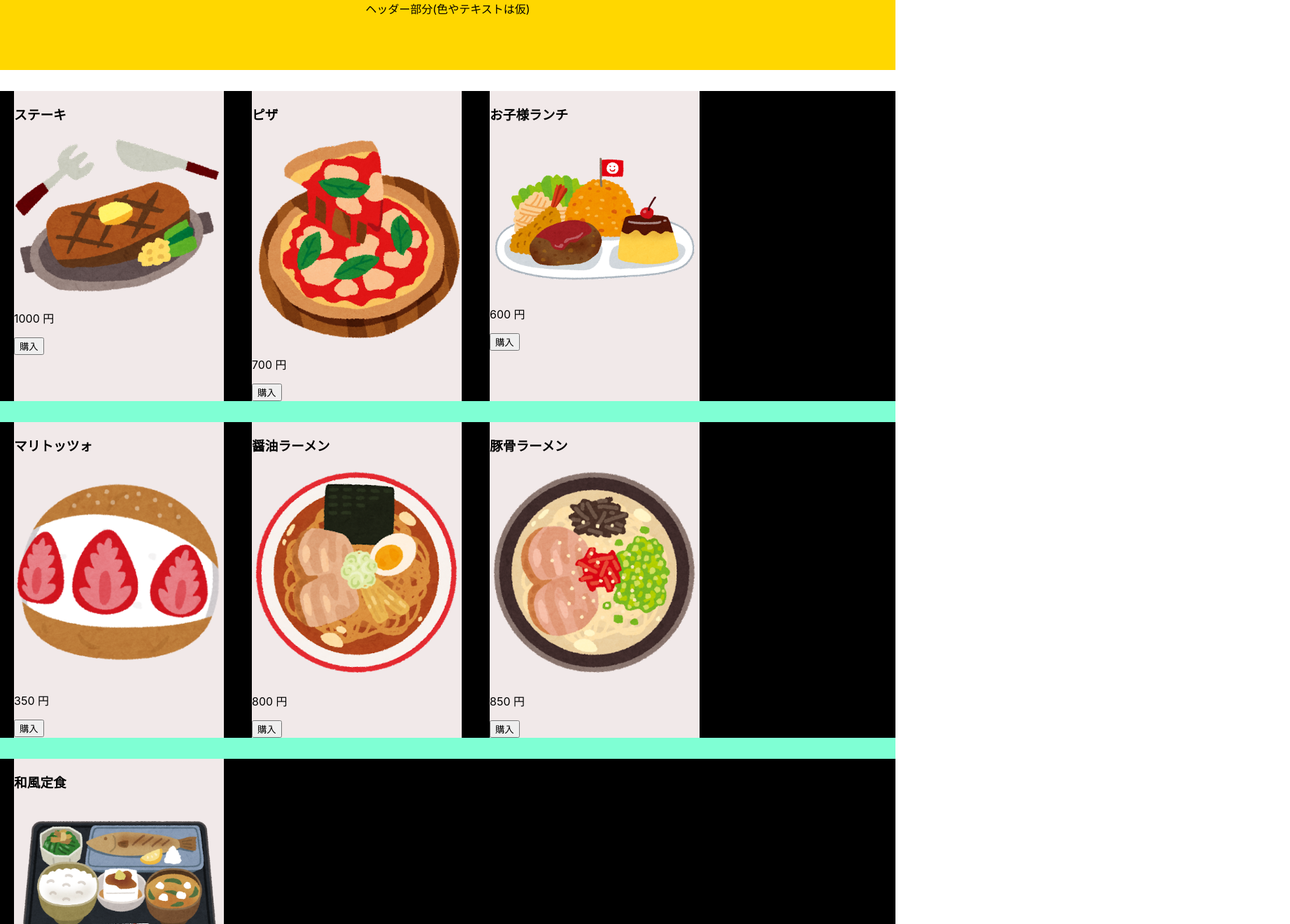
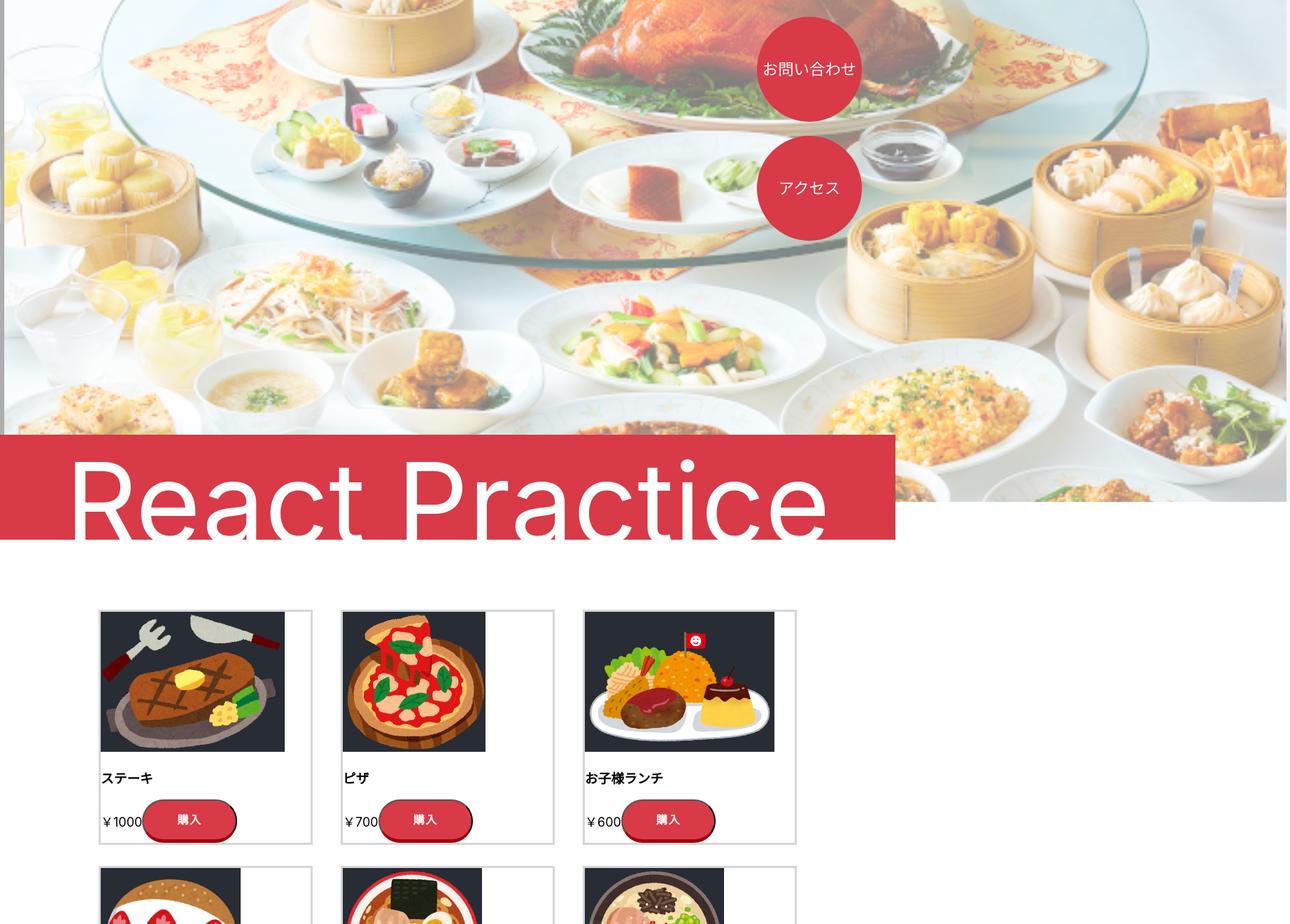
Before and after one commit to Colorful12/react_1, a React (Create React App) app: page / in a window 1280 px wide. Shown: the top 1320 px of the page at 70% size, 1844 px wide, since content can reach past the window. Built offline with nearby package versions, Linux system fonts and the light colour scheme.

Commit message:
update header and css files

```diff
--- a/src/App.css
+++ b/src/App.css
@@ -1,16 +1,5 @@
 .App {
   text-align: center;
-}
-
-.App-logo {
-  height: 40vmin;
-  pointer-events: none;
-}
-
-@media (prefers-reduced-motion: no-preference) {
-  .App-logo {
-    animation: App-logo-spin infinite 20s linear;
-  }
 }
 
 .App-header {
@@ -25,32 +14,67 @@
 }
 
 
-@keyframes App-logo-spin {
-  from {
-    transform: rotate(0deg);
-  }
-  to {
-    transform: rotate(360deg);
-  }
-}
-
 .menu {
-  margin: auto;
-  background-color: aquamarine;
+  margin: 100px auto 30px;
+  width: fit-content;
 }
 .cuisine{
-  background-color: black;
+  margin: 30px 0px;
   display: flex;
-  margin: auto;
-  margin: 30px auto;
 }
 
 .sub_cuisine{
   width: 300px;
   margin: 0px 20px;
-  background-color:rgb(241, 233, 233);
+  border: solid;
+  border-color: #d6d6da;
 }
 
-.cuisine img{
-  width: 300px;
+.sub_cuisine img{
+  background-color: #282c34;
+  height: 200px;
 }
+
+.buy{
+  display: flex;
+}
+
+.buy p{
+  font-size: large;
+}
+
+.btn{
+  font-size: 1.0rem;
+  font-weight: 600;
+  line-height: 1.0;
+  position: relative;
+  display: inline-block;
+  padding: 0.5rem 3rem;
+  cursor: pointer;
+  -webkit-user-select: none;
+  -moz-user-select: none;
+  -ms-user-select: none;
+  user-select: none;
+  -webkit-transition: all 0.3s;
+  transition: all 0.3s;
+  text-align: center;
+  vertical-align: middle;
+  text-decoration: none;
+  letter-spacing: 0.1em;
+  color: #fff;
+  background-color: #d83a47;
+  border-radius: 0.5rem;
+}
+
+.btn--red.btn--cubic {
+  border-bottom: 5px solid #9f000c;
+}
+
+.btn--red.btn--cubic:hover {
+  margin-top: 3px;
+  border-bottom: 2px solid #9f000c;
+}
+
+.btn--radius {
+  border-radius: 100vh;
+}
--- a/src/App.js
+++ b/src/App.js
@@ -44,31 +44,34 @@ class App extends React.Component {
     const menu = newCuisines.map((cuisine) =>
     <div class="cuisine">
       <div key={cuisine[0].id} class="sub_cuisine">
+        <img src={`${process.env.PUBLIC_URL}/${cuisine[0].pic}`} alt="" title="" />
         <h3>{cuisine[0].name}</h3>
-        <img src={`${process.env.PUBLIC_URL}/${cuisine[0].pic}`} alt="" title="" />
-        <p>{cuisine[0].price} 円</p>
-        <p>{cuisine[0].content}</p>
-        <button onClick={() => menuClick(cuisine[0])}>購入</button>
+        <div class="buy">
+          <p>￥{cuisine[0].price} </p>
+          <button class="btn btn--red btn--radius btn--cubic" onClick={() => menuClick(cuisine[0])}>購入</button>
+        </div>
       </div>
       {
         Object.keys(cuisine[1]).length != 1 ? (
         <div key={cuisine[1].id} class="sub_cuisine">
+          <img src={`${process.env.PUBLIC_URL}/${cuisine[1].pic}`} alt="" title="" />
           <h3>{cuisine[1].name}</h3>
-          <img src={`${process.env.PUBLIC_URL}/${cuisine[1].pic}`} alt="" title="" />
-          <p>{cuisine[1].price} 円</p>
-          <p>{cuisine[1].content}</p>
-          <button onClick={() => menuClick(cuisine[1])}>購入</button>
+          <div class="buy">
+            <p>￥{cuisine[1].price}</p>
+              <button class="btn btn--red btn--radius btn--cubic" onClick={() => menuClick(cuisine[1])}>購入</button>
+          </div>
         </div>
       ) : ( <div></div> )
       }
       {
         Object.keys(cuisine[2]).length != 1 ? (
         <div key={cuisine[2].id} class="sub_cuisine">
+          <img src={`${process.env.PUBLIC_URL}/${cuisine[2].pic}`} alt="" title="" />
           <h3>{cuisine[2].name}</h3>
-          <img src={`${process.env.PUBLIC_URL}/${cuisine[2].pic}`} alt="" title="" />
-          <p>{cuisine[2].price} 円</p>
-          <p>{cuisine[2].content}</p>
-          <button onClick={() => menuClick(cuisine[2])}>購入</button>
+          <div class="buy">
+            <p>￥{cuisine[2].price}</p>
+            <button class="btn btn--red btn--radius btn--cubic" onClick={() => menuClick(cuisine[2])}>購入</button>
+          </div>
         </div>
       ) : ( <div></div> )
       }
--- a/src/Head.css
+++ b/src/Head.css
@@ -1,5 +1,60 @@
 header{
     text-align: center;
-    height: 100px;
-    background-color: gold;
 }
+
+.main_img{
+    position: relative;
+    z-index:10;
+    opacity: 0.5;
+}
+.shopname{
+    background-color: #d83a47;
+    position: relative;
+    z-index:20;
+    height: 150px;
+    margin-top: -100px;
+    color: #fff;
+    font-size: 10rem;
+}
+
+.inner_nav{
+    position: absolute;
+    z-index:20;
+    display: flex;
+    flex-direction: column;
+    top: 1.5rem;
+    right: 3.0rem;
+}
+
+.tel{
+    text-decoration: none;
+    display: inline-block;
+    color: #fff;
+    font-size: 1.4rem;
+    background: #d83a47;
+    height: 150px;
+    width: 150px;
+    border-radius: 50%;
+    text-align:center;
+    line-height: 150px;
+}
+.tel:hover{
+    opacity: 0.8;
+}
+
+.acs{
+    text-decoration: none;
+    margin-top: 20px;
+    display: inline-block;
+    color: #fff;
+    font-size: 1.4rem;
+    background: #d83a47;
+    height: 150px;
+    width: 150px;
+    border-radius: 50%;
+    text-align:center;
+    line-height: 150px;
+}
+.acs:hover{
+    opacity: 0.8;
+}
--- a/src/Head.js
+++ b/src/Head.js
@@ -5,7 +5,16 @@ class Head extends React.Component {
     render() {
         return (
             <header>
-                ヘッダー部分(色やテキストは仮)
+                <div class="main_img">
+                    <img src={`${process.env.PUBLIC_URL}/mainpic.png`}></img>
+                </div>
+                <div class="shopname">
+                    React Practice
+                </div>
+                <div class="inner_nav">
+                    <a href="" class="tel">お問い合わせ</a>
+                    <a href="" class="acs">アクセス</a>
+                </div>
             </header>
         );
     }
```
Also changed, not shown: public/mainpic.png (added).
